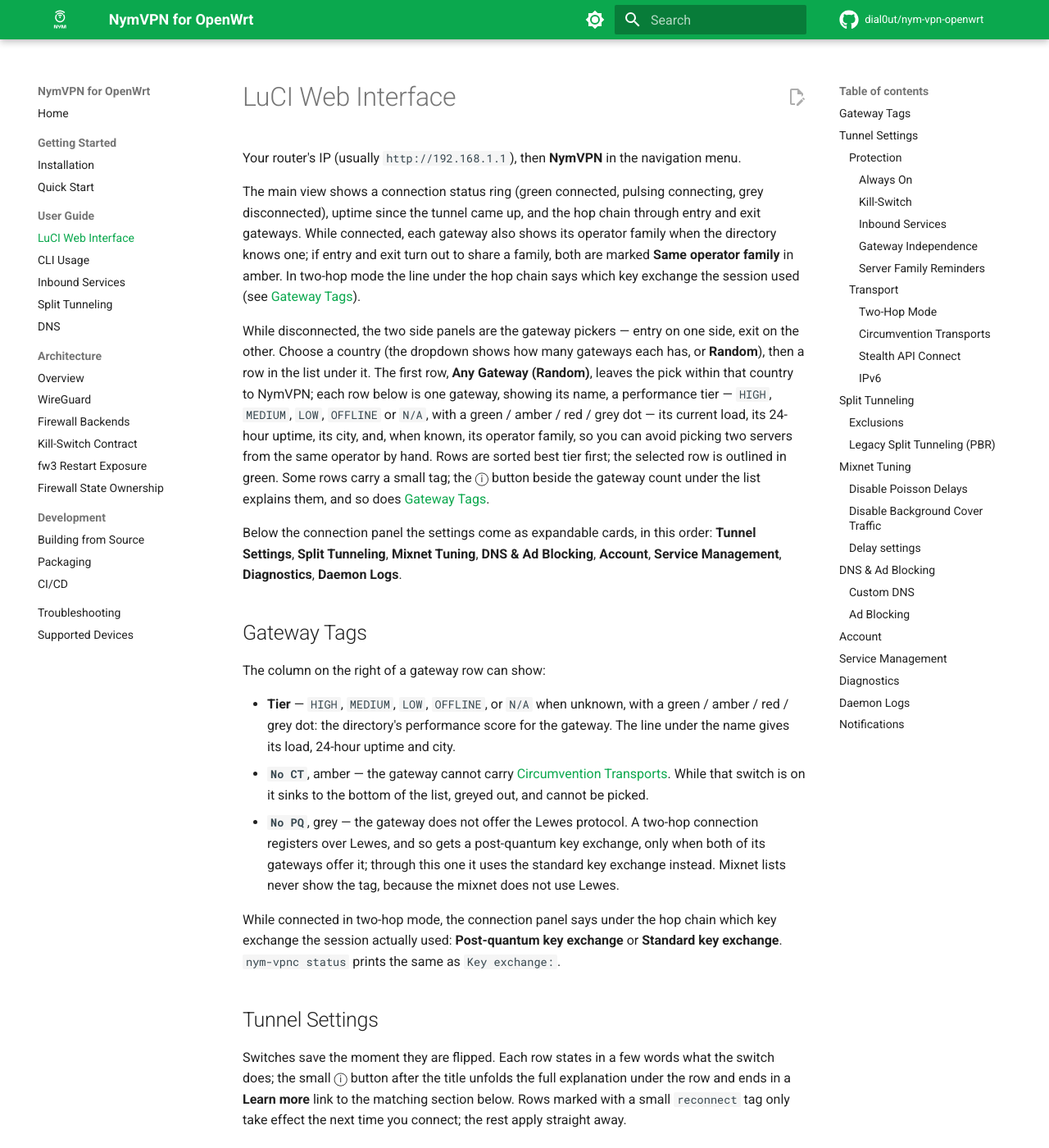
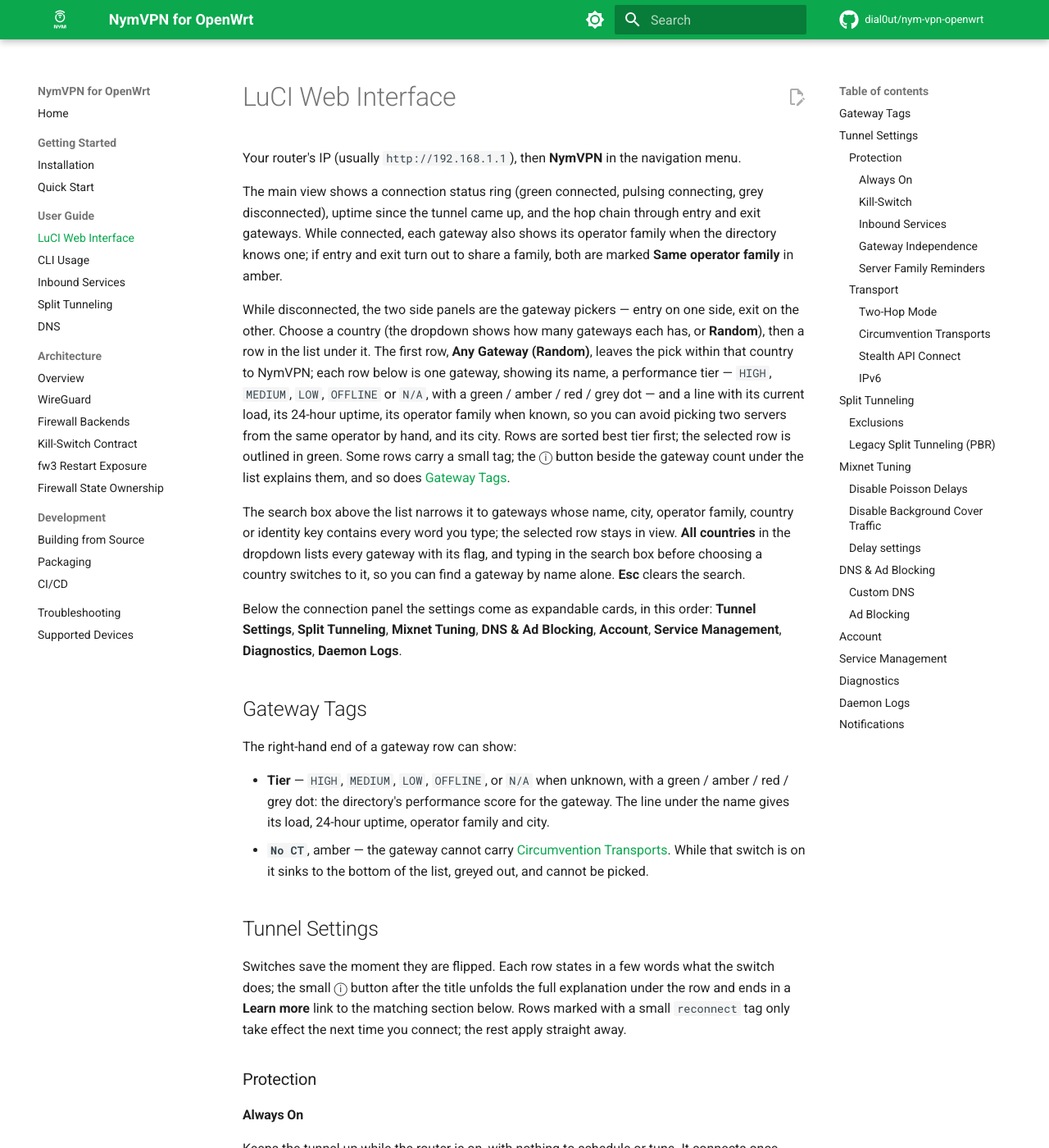
Before and after one commit to dial0ut/nym-vpn-openwrt, an MkDocs documentation site: the page built from docs/guide/luci.md, in a window 1280 px wide and 1400 px high. Shown: the whole window at 82% size. Built offline with MkDocs 1.6.1 and Material for MkDocs 9.7.7, drawn with Linux system fonts in a browser that asks for light colours; comment, search, counter and statistics services are not loaded.

Commit message:
docs: gateway search, drop the PQ tags

```diff
--- a/docs/guide/luci.md
+++ b/docs/guide/luci.md
@@ -5,19 +5,22 @@ Your router's IP (usually `http://192.168.1.1`), then **NymVPN** in the navigati
 The main view shows a connection status ring (green connected, pulsing connecting, grey
 disconnected), uptime since the tunnel came up, and the hop chain through entry and exit gateways.
 While connected, each gateway also shows its operator family when the directory knows one; if
-entry and exit turn out to share a family, both are marked **Same operator family** in amber. In
-two-hop mode the line under the hop chain says which key exchange the session used (see
-[Gateway Tags](#gateway-tags)).
+entry and exit turn out to share a family, both are marked **Same operator family** in amber.
 
 While disconnected, the two side panels are the gateway pickers — entry on one side, exit on the
 other. Choose a country (the dropdown shows how many gateways each has, or **Random**), then a row
 in the list under it. The first row, **Any Gateway (Random)**, leaves the pick within that country
 to NymVPN; each row below is one gateway, showing its name, a performance tier — `HIGH`,
-`MEDIUM`, `LOW`, `OFFLINE` or `N/A`, with a green / amber / red / grey dot — its current load, its
-24-hour uptime, its city, and, when known, its operator family, so you can avoid picking two
-servers from the same operator by hand. Rows are sorted best tier first; the selected row is
-outlined in green. Some rows carry a small tag; the ⓘ button beside the gateway count under the
-list explains them, and so does [Gateway Tags](#gateway-tags).
+`MEDIUM`, `LOW`, `OFFLINE` or `N/A`, with a green / amber / red / grey dot — and a line with its
+current load, its 24-hour uptime, its operator family when known, so you can avoid picking two
+servers from the same operator by hand, and its city. Rows are sorted best tier first; the
+selected row is outlined in green. Some rows carry a small tag; the ⓘ button beside the gateway
+count under the list explains them, and so does [Gateway Tags](#gateway-tags).
+
+The search box above the list narrows it to gateways whose name, city, operator family, country or
+identity key contains every word you type; the selected row stays in view. **All countries** in
+the dropdown lists every gateway with its flag, and typing in the search box before choosing a
+country switches to it, so you can find a gateway by name alone. **Esc** clears the search.
 
 Below the connection panel the settings come as expandable cards, in this order: **Tunnel
 Settings**, **Split Tunneling**, **Mixnet Tuning**, **DNS & Ad Blocking**, **Account**, **Service
@@ -25,22 +28,14 @@ Management**, **Diagnostics**, **Daemon Logs**.
 
 ## Gateway Tags
 
-The column on the right of a gateway row can show:
+The right-hand end of a gateway row can show:
 
 - **Tier** — `HIGH`, `MEDIUM`, `LOW`, `OFFLINE`, or `N/A` when unknown, with a green / amber /
   red / grey dot: the directory's performance score for the gateway. The line under the name gives
-  its load, 24-hour uptime and city.
+  its load, 24-hour uptime, operator family and city.
 - **`No CT`**, amber — the gateway cannot carry
   [Circumvention Transports](#circumvention-transports). While that switch is on it sinks to the
   bottom of the list, greyed out, and cannot be picked.
-- **`No PQ`**, grey — the gateway does not offer the Lewes protocol. A two-hop connection
-  registers over Lewes, and so gets a post-quantum key exchange, only when both of its gateways
-  offer it; through this one it uses the standard key exchange instead. Mixnet lists never show
-  the tag, because the mixnet does not use Lewes.
-
-While connected in two-hop mode, the connection panel says under the hop chain which key exchange
-the session actually used: **Post-quantum key exchange** or **Standard key exchange**.
-`nym-vpnc status` prints the same as `Key exchange:`.
 
 ## Tunnel Settings
 
```
